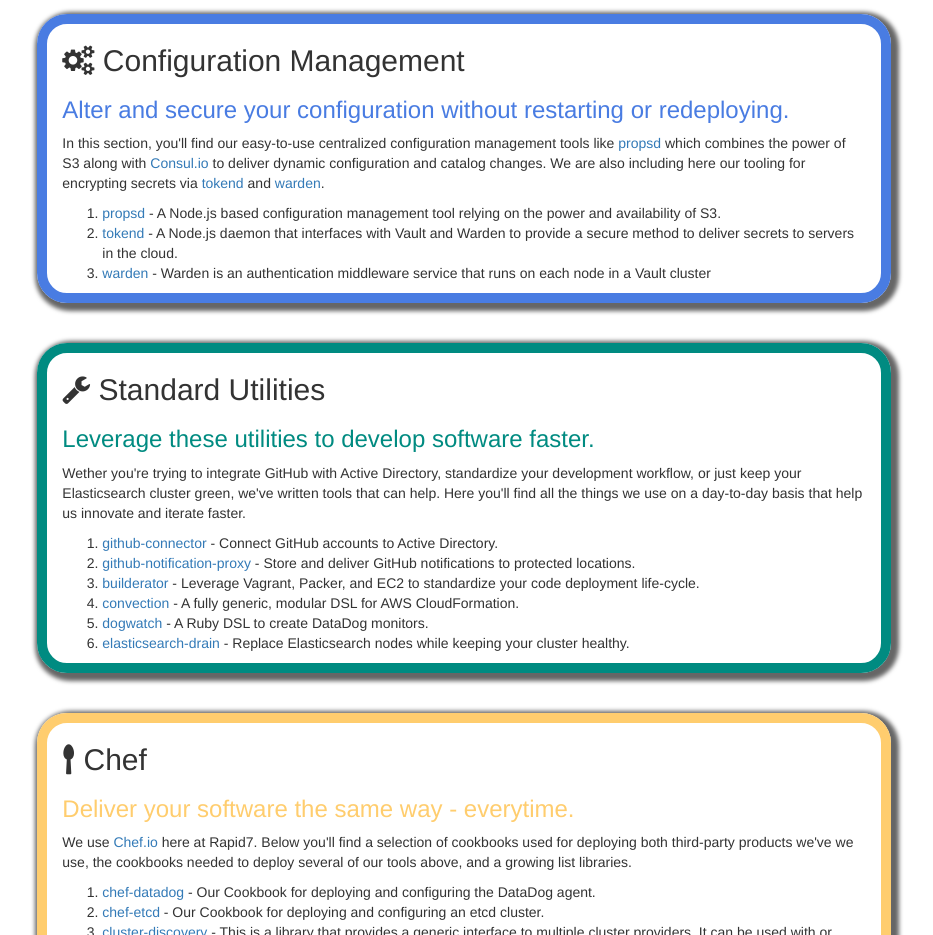
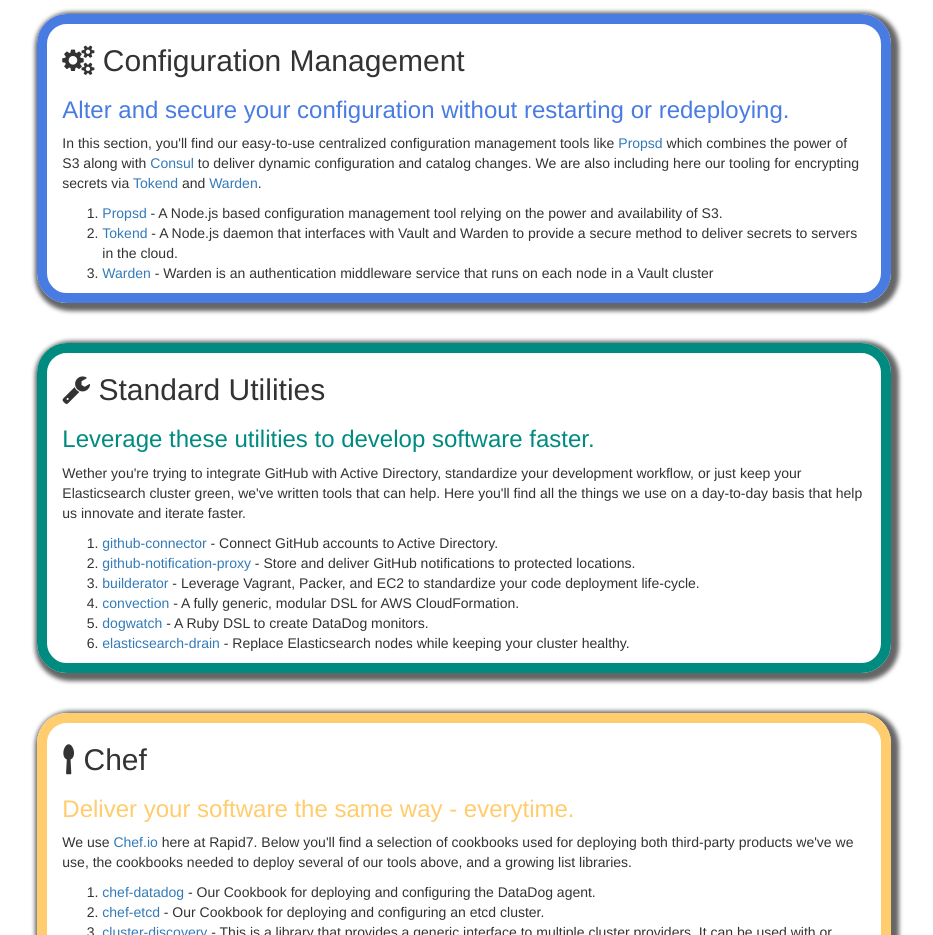
Before and after one commit to rapid7/rapid7.github.io, a plain HTML site: page index.html in a window 1280 px wide. Shown: the part 1260-2195 px from the top of the page, without its empty margins (176-1109 px from the left). Drawn offline with nearby package versions, Linux system fonts and the light colour scheme.

Commit message:
PD-8383 Including feedback from the PR.

```diff
--- a/index.html
+++ b/index.html
@@ -84,11 +84,11 @@
           <div class="col-md-8 col-md-offset-2 grow" style="border: 10px solid #497CE2;">
             <h2><i class="fa fa-cogs"></i> Configuration Management</h2>
             <h3 style="color:#497CE2">Alter and secure your configuration without restarting or redeploying.</h3>
-            <p class="cat-desc">In this section, you'll find our easy-to-use centralized configuration management tools like <a href="https://github.com/rapid7/propsd">propsd</a> which combines the power of S3 along with <a href="https://www.consul.io/">Consul.io</a> to deliver dynamic configuration and catalog changes.  We are also including here our tooling for encrypting secrets via <a href="https://github.com/rapid7/tokend">tokend</a> and <a href="https://github.com/rapid7/warden">warden</a>.</p>
+            <p class="cat-desc">In this section, you'll find our easy-to-use centralized configuration management tools like <a href="https://github.com/rapid7/propsd">Propsd</a> which combines the power of S3 along with <a href="https://www.consul.io/">Consul</a> to deliver dynamic configuration and catalog changes.  We are also including here our tooling for encrypting secrets via <a href="https://github.com/rapid7/tokend">Tokend</a> and <a href="https://github.com/rapid7/warden">Warden</a>.</p>
             <ol>
-              <li><a href="https://github.com/rapid7/propsd">propsd</a> - A Node.js based configuration management tool relying on the power and availability of S3.</li>
-              <li><a href="https://github.com/rapid7/tokend">tokend</a> - A Node.js daemon that interfaces with Vault and Warden to provide a secure method to deliver secrets to servers in the cloud.</li>
-              <li><a href="https://github.com/rapid7/warden">warden</a> - Warden is an authentication middleware service that runs on each node in a Vault cluster</li>
+              <li><a href="https://github.com/rapid7/propsd">Propsd</a> - A Node.js based configuration management tool relying on the power and availability of S3.</li>
+              <li><a href="https://github.com/rapid7/tokend">Tokend</a> - A Node.js daemon that interfaces with Vault and Warden to provide a secure method to deliver secrets to servers in the cloud.</li>
+              <li><a href="https://github.com/rapid7/warden">Warden</a> - Warden is an authentication middleware service that runs on each node in a Vault cluster</li>
             </ol>
          </div>
         </div>
```
